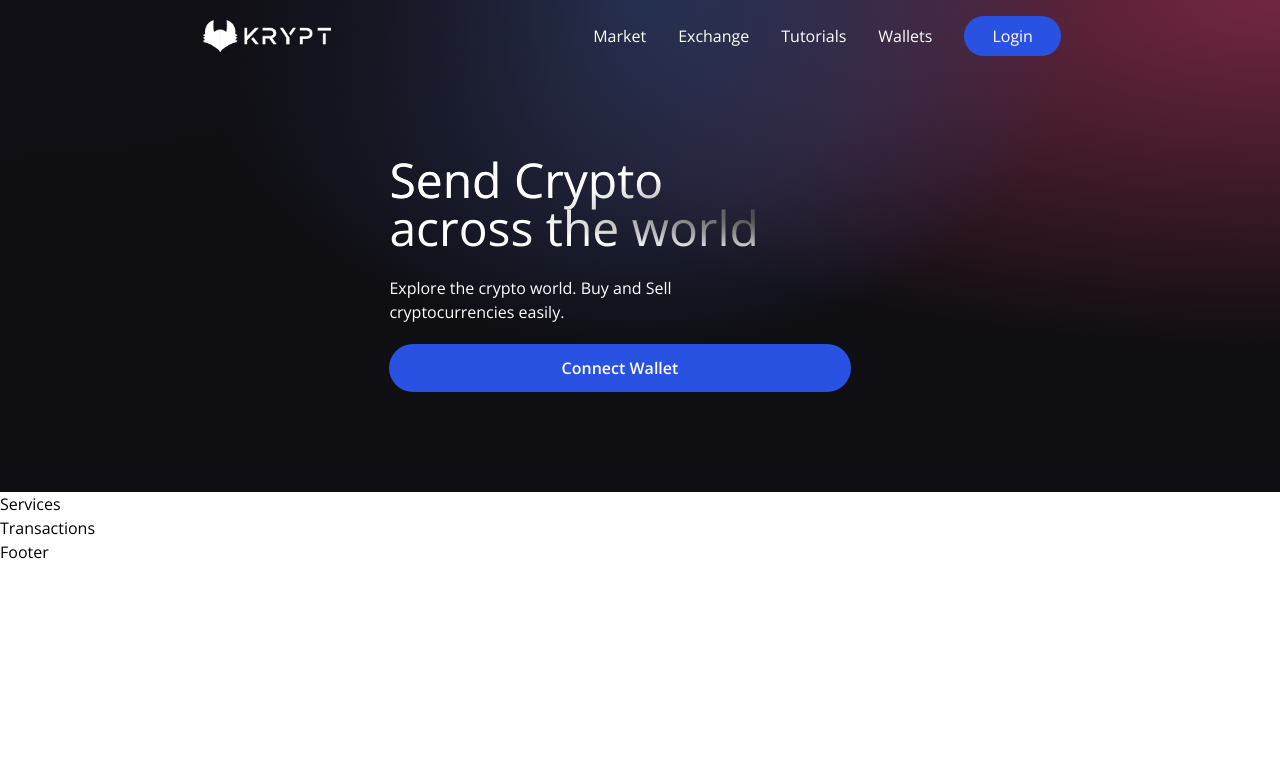
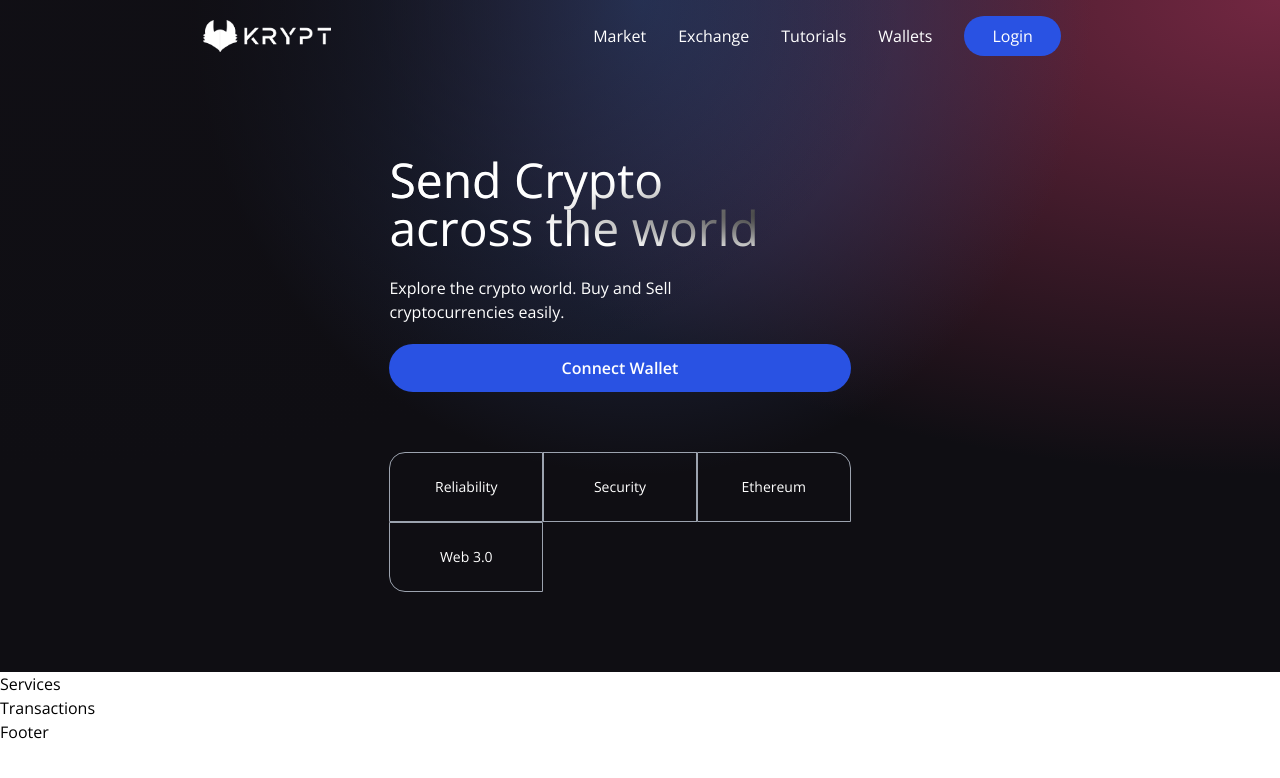
Before and after one commit to Averand1/Blockchain, a React (Vite) app in the folder client/: page / in a window 1280 px wide. Shown: the top 778 px of the page. Built offline with nearby package versions, Linux system fonts and the light colour scheme.

Commit message:
Added borders

```diff
--- a/client/src/components/Welcome.jsx
+++ b/client/src/components/Welcome.jsx
@@ -5,16 +5,14 @@
 import {Loader} from './';
 
 
+const  commonStyles = 'min-h-[70px] sm:px-0 px-2 sm:min-w-[120px] flex justify-center items-center border-[0.5px] border-gray-400 text-sm font-light text-white';
+
+
 const Welcome = () => {
 
     const connectWallet = () => {
 
     }
-
-
-
-
-
 
 
     return (
@@ -30,11 +28,18 @@
                     <button
                         type="button"
                         onClick={connectWallet}
-                        className = "flex flex-row justify-center items-center my-5 bg-[#2952e3] p-3 rounded-full cursor-pointer hover:bg-[2546bd]"
+                        className = "flex flex-row justify-center items-center my-5 bg-[#2952e3] p-3 rounded-full cursor-pointer hover:bg-[#2546bd]"
                     >
                         <p className="text-white text-base font-semibold">Connect Wallet</p>
-
                     </button>
+                    <div className="grid sm:grid-cols-3 grid-cols-2 w-full mt-10">
+                        <div className = {`rounded-tl-2xl ${commonStyles}`}>
+                            Reliability
+                        </div>
+                        <div className={commonStyles}>Security</div>
+                        <div className={`rounded-tr-2xl ${commonStyles}`}>Ethereum</div>
+                        <div className={`rounded-bl-2xl ${commonStyles}`}>Web 3.0</div>
+                    </div>
                 </div>
 
             </div>
```
